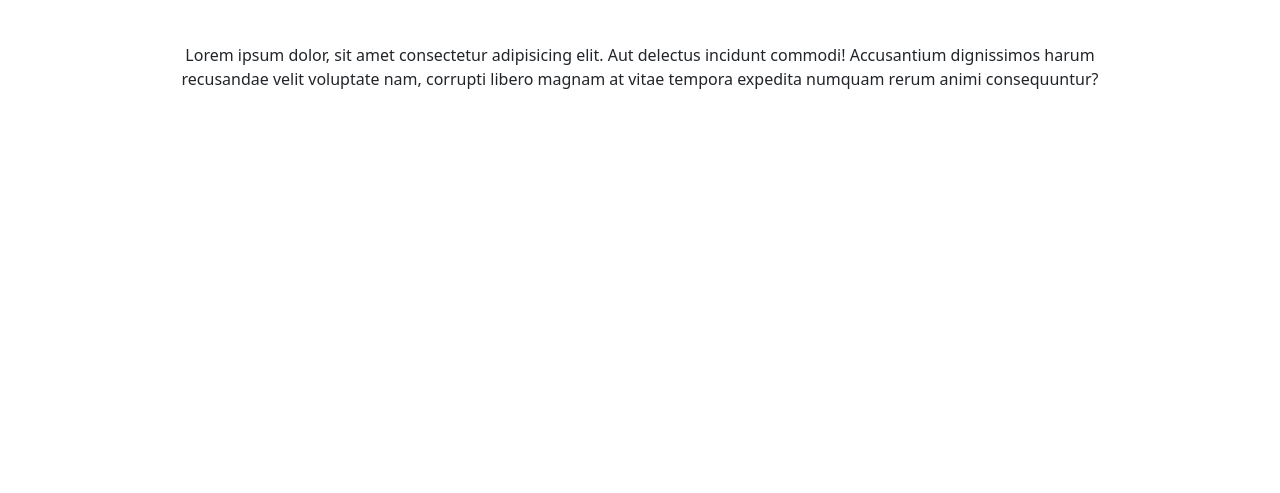
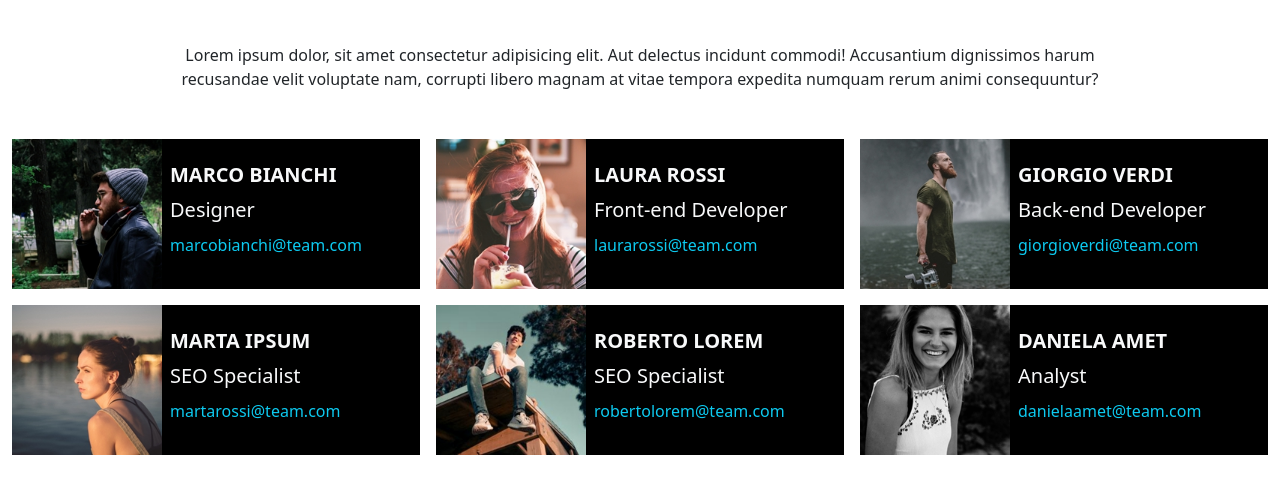
Before and after one commit to marcopriests/js-our-team, a plain HTML site: page index.html in a window 1280 px wide. Shown: the part 101-594 px from the top of the page. Drawn offline with nearby package versions, Linux system fonts and the light colour scheme.

Commit message:
[DONE] Esercizio completato

```diff
--- a/index.html
+++ b/index.html
@@ -13,19 +13,7 @@
             <h1 class="title text-danger my-5">Meet our Team</h1>
             <p>Lorem ipsum dolor, sit amet consectetur adipisicing elit. Aut delectus incidunt commodi! Accusantium dignissimos harum recusandae velit voluptate nam, corrupti libero magnam at vitae tempora expedita numquam rerum animi consequuntur?</p>
         </div>
-        <div class="row g-3 team-members d-flex justify-content-center flex-wrap">
-            <!-- <div class="col-12 col-md-6 col-lg-4">
-                <div class="member bg-black d-flex text-light">
-                    <img src="./img/female1.png" class="image" alt="">
-
-                    <div class="member-info p-2">
-                        <h5 class="name text-uppercase fw-bold mt-3">Marco Bianchi</h5>
-                        <p class="role mb-2 fs-5">Designer</p>
-                        <p class="text-info mail fs-5">marcobianchi@team.com</p>
-                    </div>
-                </div>
-            </div> -->
-        </div>
+        <div class="row g-3 d-flex justify-content-center flex-wrap" id="team-members"></div>
     </div>
 
     <script src="./js/script.js"></script>
--- a/js/script.js
+++ b/js/script.js
@@ -38,17 +38,17 @@ const teamMembers = [
 ];
 
 //creo la funzione che crea l'oggetto
-const createMember = (array) => {
-  const {name, role, email, img} = array
+const createMember = (member) => {
+  const {name, role, email, img} = member
 
-  const card = `<div class="col-12 col-md-6 col-lg-4">
+  const card = `<div class="col-12 col-md-6 col-lg-6 col-xl-4">
                 <div class="member bg-black d-flex text-light">
-                    <img src="./img/${img}" class="image" alt="">
+                    <img src="./${img}" class="image" alt="">
 
                     <div class="member-info p-2">
                         <h5 class="name text-uppercase fw-bold mt-3">${name}</h5>
                         <p class="role mb-2 fs-5">${role}</p>
-                        <p class="text-info mail fs-5">${email}</p>
+                        <p class="text-info mail fs-6">${email}</p>
                     </div>
                 </div>
             </div>`
@@ -56,4 +56,16 @@ const createMember = (array) => {
   return card
 }
 
-console.log(createMember(teamMembers))
+console.log(createMember(teamMembers[0]))
+
+//creo una funzione che inserisca in pagina i vari membri utilizzando un ciclo
+const renderPage = (array) => {
+
+  for (let i = 0; i < array.length; i++) {
+    document.getElementById('team-members').innerHTML += createMember(array[i])
+
+  }
+
+}
+
+renderPage(teamMembers)
```
